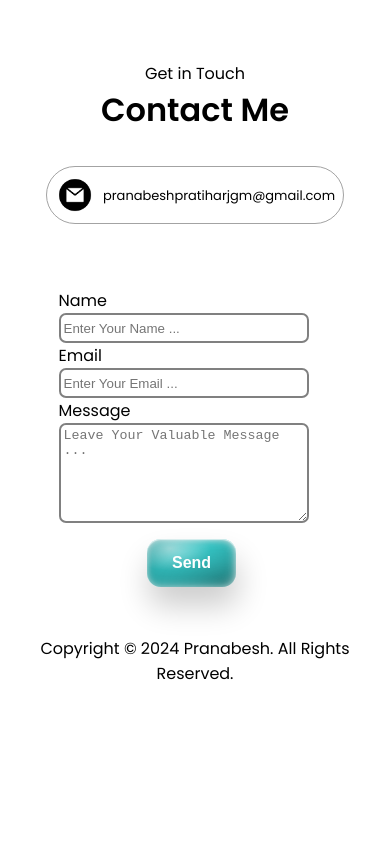
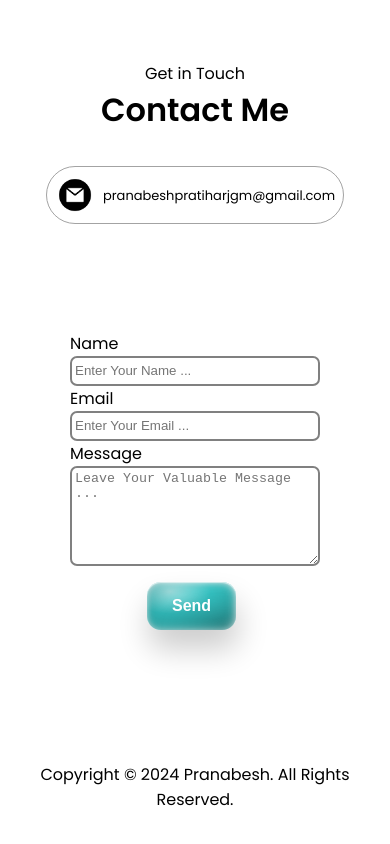
Before and after one commit to pranabesh11/pranabesh_portfolio, a React (Vite) app: page / in a window 390 px wide. Shown: the part 4425-5269 px from the top of the page. Built offline with nearby package versions, Linux system fonts and the light colour scheme.

Commit message:
css changed

```diff
--- a/src/components/contact/contact.css
+++ b/src/components/contact/contact.css
@@ -147,19 +147,21 @@
     .text-container {
       text-align: justify;
     }
+
     #email_form{
       height: 45vh;
       display: flex;
       flex-direction: column;
       align-items: center;
       justify-content: center;
+      margin-top: 5vh;
+      margin-bottom: 10vh;
     }
     .form_div{
       display: flex;
       flex-direction: column;
       align-items: flex-start;
       justify-content: center;
-      width: 70vw;
     }
     .form_div input {
       height: 30px;
```
